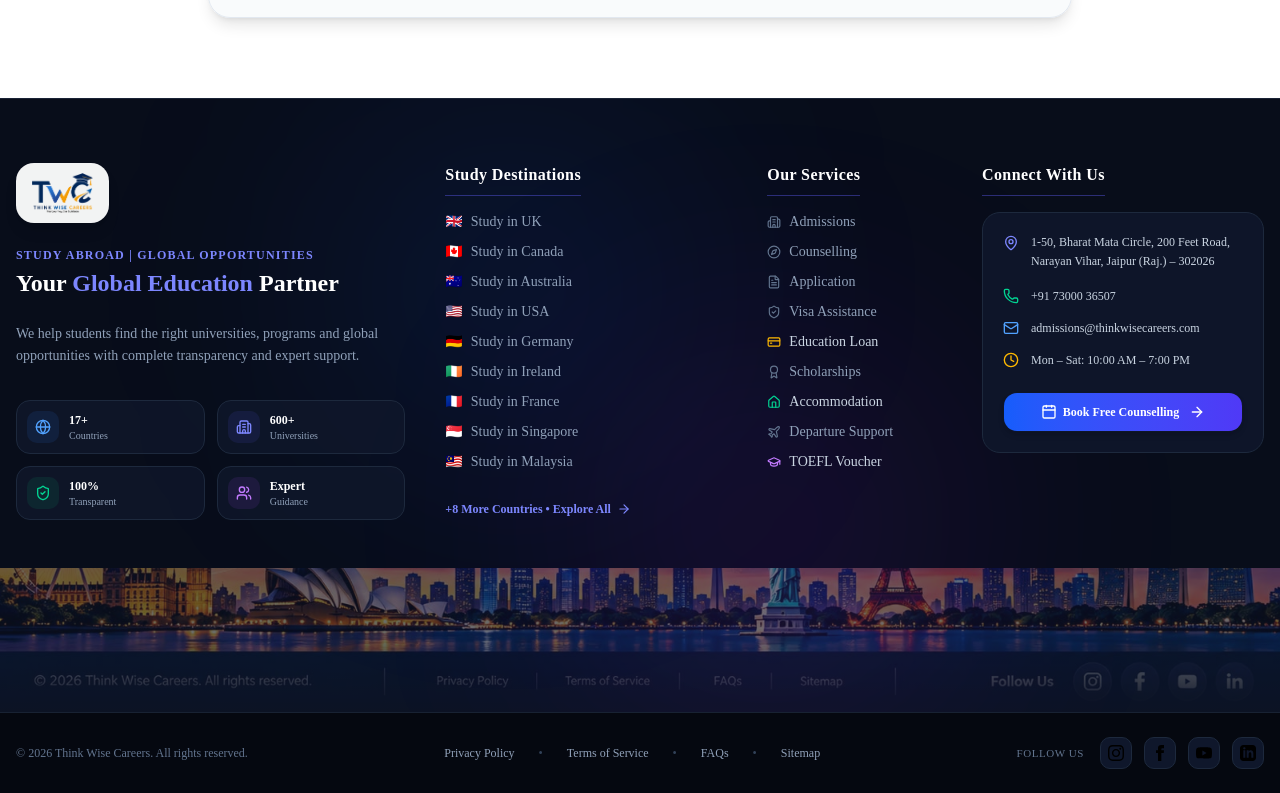
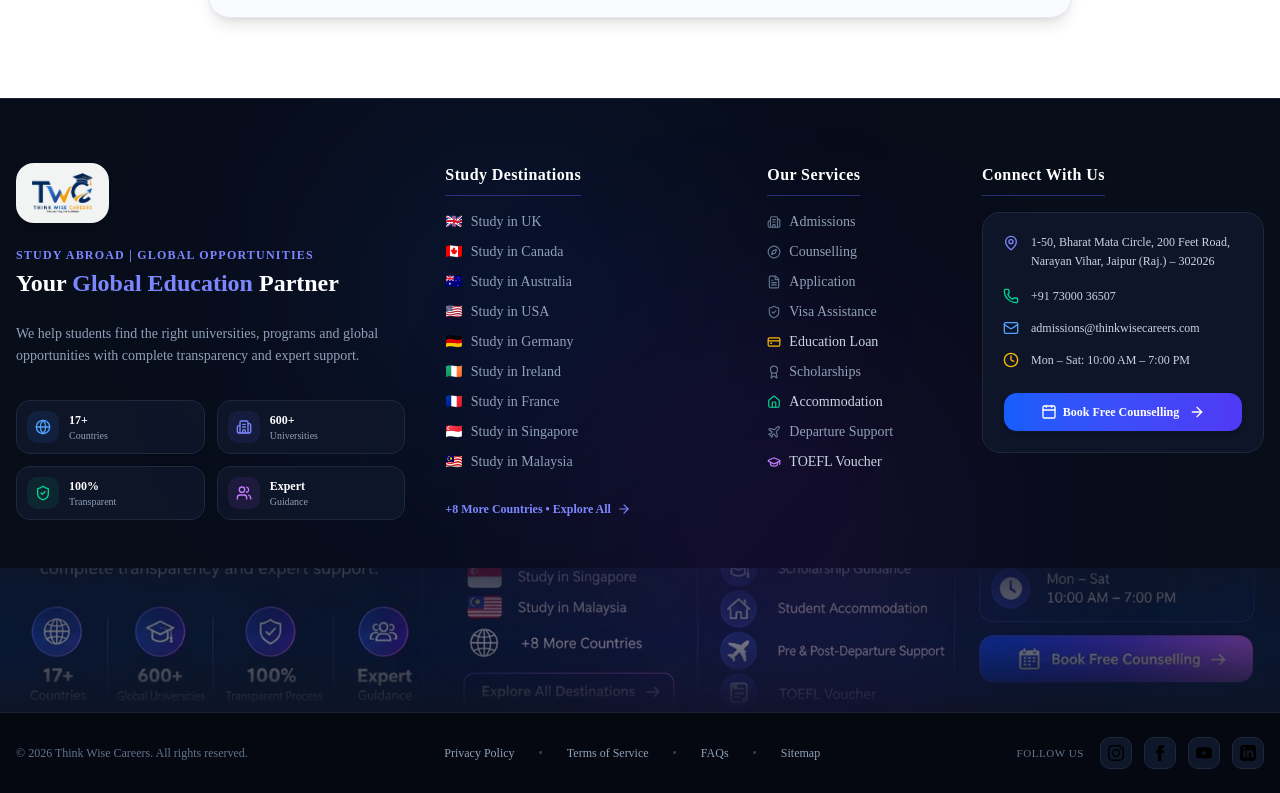
Before and after one commit to LTPratham/think-wise-careers, a Next.js app: page /about in a window 1280 px wide. Shown: the part 8117-8910 px from the top of the page. Built offline with nearby package versions, Linux system fonts and the light colour scheme; no server answers.

Commit message:
fix(footer): crop duplicate privacy and copyright text from skyline banner image and align view

```diff
--- a/src/components/layout/Footer.tsx
+++ b/src/components/layout/Footer.tsx
@@ -278,13 +278,13 @@ export function Footer() {
       </div>
 
       {/* Skyline Graphic Banner */}
-      <div className="relative w-full h-28 sm:h-36 overflow-hidden pointer-events-none opacity-40 mix-blend-screen">
+      <div className="relative w-full h-28 sm:h-36 overflow-hidden pointer-events-none opacity-45 mix-blend-screen">
         <img
           src="/change-images/footer-skyline-banner.jpeg"
           alt="International Skyline"
-          className="w-full h-full object-cover object-bottom"
+          className="w-full h-full object-cover object-[center_65%]"
         />
-        <div className="absolute inset-0 bg-gradient-to-t from-[#080d1a] via-transparent to-transparent" />
+        <div className="absolute inset-0 bg-gradient-to-t from-[#080d1a] via-transparent to-[#080d1a]/60" />
       </div>
 
       {/* Bottom Sub-Footer Bar */}
```
Also changed, not shown: public/change-images/footer-skyline-banner.jpeg.
